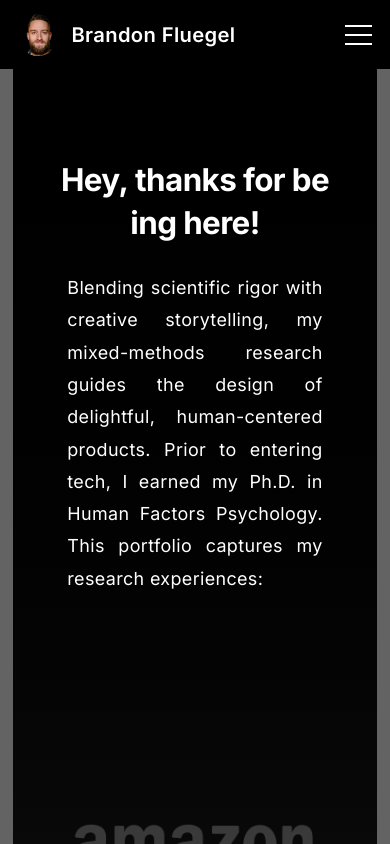
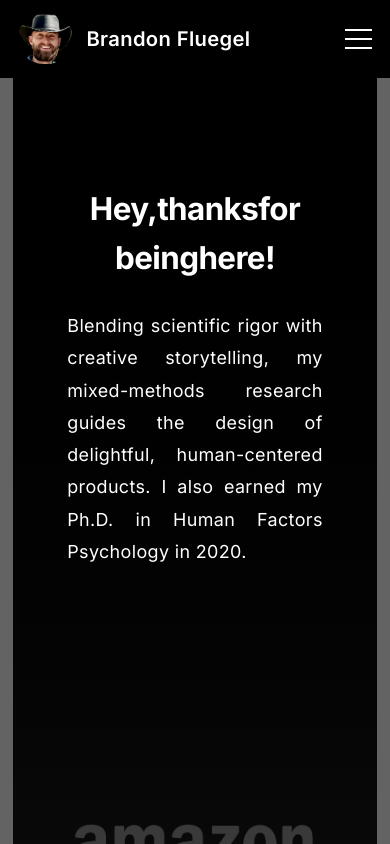
Before and after one commit to brandonfluegel/Research-Portfolio, a Next.js app: page / in a window 390 px wide. Shown: the top 844 px of the page. Built offline with nearby package versions, Linux system fonts and the light colour scheme.

Commit message:
Responsive fix: Hero section alignment and padding optimized for mobile

```diff
--- a/app/page.tsx
+++ b/app/page.tsx
@@ -26,16 +26,17 @@ export default function Home() {
   <div className="max-w-3xl w-full mx-auto relative z-10">
     <AnimatedText
       text="Hey, thanks for being here!"
-      className="text-xl sm:text-2xl md:text-4xl font-semibold mb-6 text-white text-center leading-snug break-words"
+      className="text-lg sm:text-2xl md:text-4xl font-semibold mb-4 text-white text-center"
     />
 
-    <div className="text-white text-base sm:text-lg leading-relaxed px-2 text-justify">
+    <div className="text-white text-base sm:text-lg md:text-xl leading-relaxed text-justify mx-auto px-2 sm:px-4 md:px-8">
       <p>
-        Blending scientific rigor with creative storytelling, my mixed-methods research guides the design of delightful, human-centered products. Prior to entering tech, I earned my Ph.D. in Human Factors Psychology. This portfolio captures my research experiences:
+        Blending scientific rigor with creative storytelling, my mixed-methods research guides the design of delightful, human-centered products. I also earned my Ph.D. in Human Factors Psychology in 2020.
       </p>
     </div>
   </div>
 </section>
+
 
 
       {/* Project Sections */}
--- a/components/AnimatedText.tsx
+++ b/components/AnimatedText.tsx
@@ -8,36 +8,45 @@ interface AnimatedTextProps {
   className?: string;
 }
 
-export default function AnimatedText({ text, className }: AnimatedTextProps) {
+export default function AnimatedText({ text, className = "" }: AnimatedTextProps) {
   const [isMobile, setIsMobile] = useState(false);
 
   useEffect(() => {
-    setIsMobile(window.matchMedia("(max-width: 640px)").matches);
+    const checkMobile = () => setIsMobile(window.innerWidth <= 640);
+    checkMobile();
+    window.addEventListener("resize", checkMobile);
+    return () => window.removeEventListener("resize", checkMobile);
   }, []);
-
-  const letters = Array.from(text);
 
   const container = {
     hidden: { opacity: 0 },
-    visible: { opacity: 1, transition: { staggerChildren: isMobile ? 0.02 : 0.05 } },
+    visible: {
+      opacity: 1,
+      transition: { staggerChildren: isMobile ? 0.01 : 0.05 },
+    },
   };
 
   const child = {
     visible: { opacity: 1, y: 0 },
-    hidden: { opacity: 0, y: 20 },
+    hidden: { opacity: 0, y: 10 },
   };
 
   return (
     <motion.h1
-      className={className}
+      className={`${className} whitespace-normal break-words`}
       variants={container}
       initial="hidden"
       animate="visible"
     >
-      {letters.map((letter, index) => (
-        <motion.span variants={child} key={index}>
-          {letter === " " ? "\u00A0" : letter}
-        </motion.span>
+      {text.split(" ").map((word, wordIndex) => (
+        <span key={wordIndex} className="inline-block">
+          {Array.from(word).map((letter, letterIndex) => (
+            <motion.span key={letterIndex} variants={child}>
+              {letter}
+            </motion.span>
+          ))}
+          {" "}
+        </span>
       ))}
     </motion.h1>
   );
--- a/components/Navbar.tsx
+++ b/components/Navbar.tsx
@@ -15,10 +15,10 @@ export default function Navbar() {
       <div className="max-w-6xl mx-auto flex items-center justify-between px-4 py-3">
         <Link href="/" className="flex items-center space-x-3">
           <Image
-            src="/assets/me.jpg"
+            src="/assets/cowboy.jpg"
             alt="Profile Image"
-            width={40}
-            height={40}
+            width={55}
+            height={55}
             className="rounded-full"
           />
           <span className="text-lg font-semibold text-white">Brandon Fluegel</span>
```
Also changed, not shown: public/assets/cowboy.jpg (added), public/assets/me.jpg (deleted).
